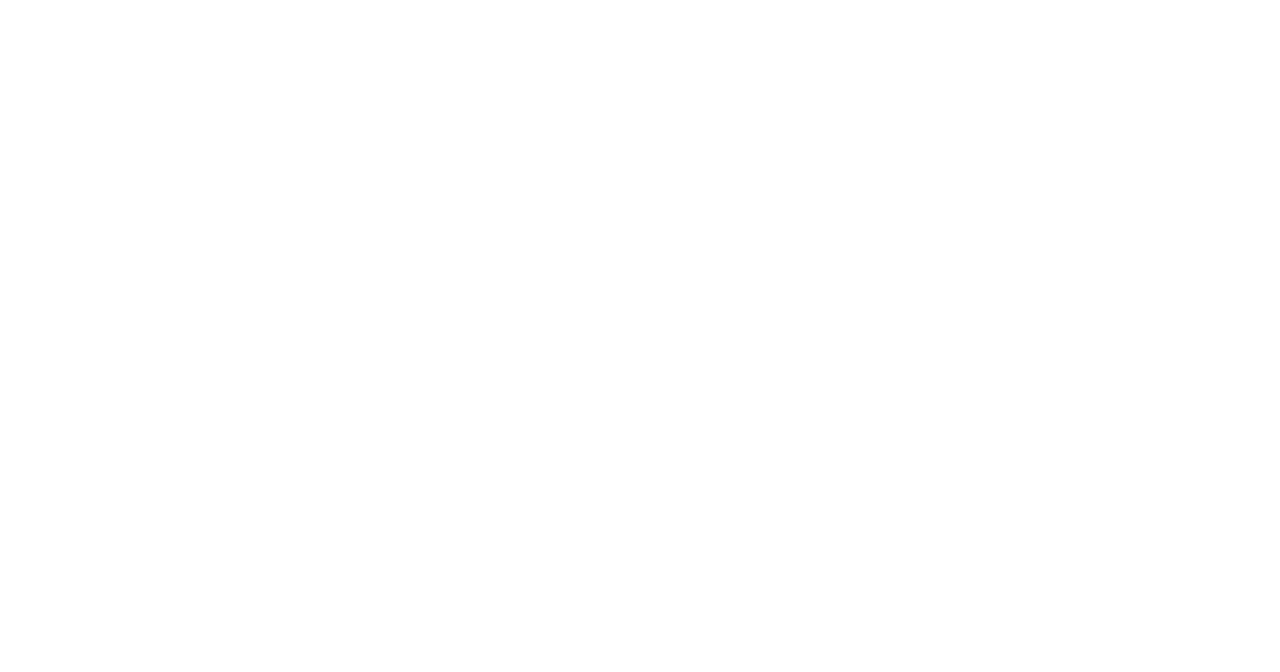
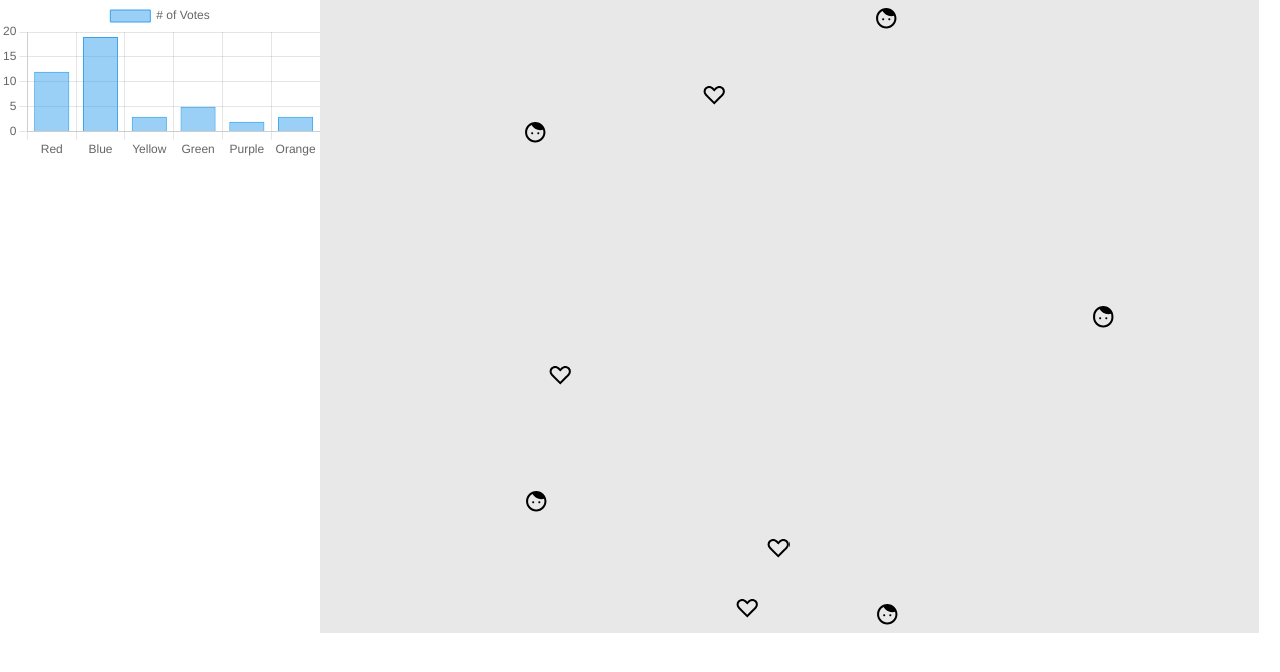
Before and after one commit to iuriguilherme/hawk-dove-game, a website built with webpack: page public/index.html in a window 1280 px wide. Built offline with nearby package versions, Linux system fonts and the light colour scheme.

Commit message:
Initial setup

```diff
--- a/public/style.css
+++ b/public/style.css
@@ -1,6 +1,6 @@
 @charset "utf-8";
 /**!
- * fxhash webpack boilerplate
+ * fxhash4
  * Copyright 2023 Iuri Guilherme <https://iuri.neocities.org/>
  *
  * This program is free software: you can redistribute it and/or modify it
@@ -23,14 +23,47 @@ html {
 }
 body {
   /* leave it to hide the scrollbars */
+/*
   overflow: hidden;
+*/
   margin: 0 auto;
   padding: 0 auto;
+/*
   display: grid;
+*/
+/*
   place-items: center;
+*/
 }
+/*
 canvas {
   width: 100%;
   height: 100%;
   display: block;
 }
+*/
+
+#wrapper {
+  width: 100%;
+  height: 100%;
+/*
+  display: block;
+*/
+  margin: 0 auto;
+}
+
+#graph,
+#game {
+  margin: 0 auto;
+  padding: 0 auto;
+  float: left;
+  height: 100%;
+}
+
+#graph {
+  width: 25%;
+}
+
+#game {
+  width: 75%;
+}
--- a/src/index.js
+++ b/src/index.js
@@ -1,12 +1,11 @@
 /**!
- * @file fxhash boilerplate webpack
- * @version 1.1.1.1
+ * @file fxhash4
+ * @version 0.0.1
  * @copyright Iuri Guilherme 2023
  * @license GNU AGPLv3
  * @author Iuri Guilherme <https://iuri.neocities.org/>
- * @author Laurent Houdard <https://github.com/laurent-h>
- * @author ciphrd <https://github.com/ciphrd>
- * @author fxhash <https://github.com/fxhash>
+ *
+ * Source code available at https://github.com/iuriguilherme/fxhash4
  *
  * This program is free software: you can redistribute it and/or modify it
  * under the terms of the GNU Affero General Public License as published by the
@@ -23,9 +22,12 @@
  *
  */
 
-import p5 from 'p5';
-import { create, all } from 'mathjs';
-const math = create(all, {})
+import { create as mcreate, all as mall } from "mathjs";
+const math = mcreate(mall, {})
+import Phaser from "phaser";
+//~ import Plotly from "plotly.js-dist-min";
+import Chart from "chart.js/auto";
+//~ import p5 from 'p5';
 
 const sleep = ms => new Promise(r => setTimeout(r, ms));
 // https://github.com/fxhash/fxhash-webpack-boilerplate/issues/20
@@ -33,55 +35,132 @@ const properAlphabet =
     "123456789ABCDEFGHJKLMNPQRSTUVWXYZabcdefghijkmnopqrstuvwxyz"
 const variantFactor = 3.904e-87; // This number is magic
 const fxhashDecimal = base58toDecimal(fxhashTrunc);
-const featureVariant = fxHashToVariant(fxhashDecimal, 1);
-//~ const featureVariant = -1;
-let size, scale, ratio, reWidth, reHeight;
-let width = window.innerWidth;
-let height = window.innerHeight;
+const featureVariant = math.max(1, fxHashToVariant(fxhashDecimal, 30));
+console.log("featureVariant: " + featureVariant);
+const startingSubjects = featureVariant;
 
-let sketch = function(p5) {
-  p5.setup = function() {
-    p5.randomSeed(fxrand() * 1e8);
-    p5.colorMode(p5.HSL);
-    ratio = width / height;
-    checkRatio();
-    size = p5.min(reWidth, reHeight);
-    p5.createCanvas(size, size);
-    scale = width / reWidth;
-    p5.scale(scale);
-    p5.frameRate(60);
-    p5.noLoop();
-  };
-  p5.draw = async function() {
-    p5.background(255);
-    console.log({
-      "fxhash": fxhashTrunc,
-      "fxhashDecimal": fxhashDecimal,
-      "featureVariant": featureVariant
-    })
-    await sleep(1);
-    fxpreview();
-  };
-  p5.windowResized = function() {
-    checkRatio();
-    size = p5.min(reWidth, reHeight);
-    p5.resizeCanvas(size, size);
-  }
-}
-let myp5 = new p5(sketch, window.document.body);
+const wrapperDiv = document.createElement("div");
+const graphDiv = document.createElement("div");
+const gameDiv = document.createElement("div");
+const graphCanvas = document.createElement("canvas");
+const gameCanvas = document.createElement("canvas");
+wrapperDiv.id = "wrapper";
+graphDiv.id = "graph";
+gameDiv.id = "game";
+graphCanvas.id = "graphCanvas";
+gameCanvas.id = "gameCanvas";
+document.body.appendChild(wrapperDiv);
+wrapperDiv.appendChild(graphDiv);
+wrapperDiv.appendChild(gameDiv);
+graphDiv.appendChild(graphCanvas);
+gameDiv.appendChild(gameCanvas);
 
-function checkRatio() {
-    let reRatio = window.innerWidth / window.innerHeight;
-    if (reRatio > ratio) {
-        scale = window.innerHeight / height;
-        reWidth = (window.innerHeight / height) * width;
-        reHeight = window.innerHeigth;
-    } else {
-        scale = window.innerWidth / width;
-        reWidth = window.innerWidth;
-        reHeight = (window.innerWidth / width) * height;
+class Example extends Phaser.Scene {
+    constructor () {
+        super();
+    }
+
+    preload () {
+        this.load.svg("subject", "boy.svg");
+        this.load.svg("food", "heart.svg");
+        //~ const blob = new Blob([svgString], { type: 'image/svg+xml' });
+        //~ const url = URL.createObjectURL(blob);
+        //~ this.load.spritesheet(
+            //~ "dude",
+            //~ "dude.png",
+            //~ {
+                //~ "frameWidth": 178,
+                //~ "frameHeight": 198
+            //~ }
+        //~ );
+    }
+
+    create () {
+        //~ let subjects = [];
+        let foods = [];
+        for (let i = 0; i < startingSubjects; i++) {
+            foods.push(this.add.image(0, 0, "food"));
+        }
+        const circle = new Phaser.Geom.Circle(
+            this.cameras.main.centerX,
+            this.cameras.main.centerY,
+            (this.cameras.main.width / 3)
+        );
+        this.group = this.add.group({
+            key: "subject",
+            //~ frame: [0, 1, 5],
+            repeat: startingSubjects
+        });
+        Phaser.Actions.PlaceOnCircle(this.group.getChildren(), circle);
+        Phaser.Actions.RandomCircle(foods, circle);
+        //~ var trace1 = {
+          //~ x: [1, 2, 3, 4],
+          //~ y: [10, 15, 13, 17],
+          //~ type: 'scatter'
+        //~ };
+        //~ var trace2 = {
+          //~ x: [1, 2, 3, 4],
+          //~ y: [16, 5, 11, 9],
+          //~ type: 'scatter'
+        //~ };
+        //~ var data = [trace1, trace2];
+        //~ let plot = Plotly.newPlot("graph", data);
+        let chart = new Chart(graphCanvas, {
+            type: 'bar',
+            data: {
+                labels: ['Red', 'Blue', 'Yellow', 'Green', 'Purple', 'Orange'],
+                datasets: [{
+                    label: '# of Votes',
+                    data: [12, 19, 3, 5, 2, 3],
+                    borderWidth: 1
+                }]
+            },
+            options: {
+                scales: {
+                    y: {
+                        beginAtZero: true
+                    }
+                }
+            }
+        });
+    }
+    update () {
+        //~ Phaser.Actions.RotateAroundDistance(
+            //~ this.group.getChildren(),
+            //~ { x: 400, y: 300 },
+            //~ 0.02,
+            //~ this.tween.getValue()
+        //~ );
     }
 }
+
+const config = {
+    "type": Phaser.CANVAS,
+    "width": window.innerWidth -
+        document.getElementById("graph").offsetWidth -
+        (window.innerWidth / 60),
+    "height": window.innerHeight -
+        document.getElementById("graph").offsetHeight -
+        (window.innerHeight / 60),
+    "backgroundColor": "#e8e8e8",
+    //~ "canvas": document.getElementById("game"),
+    "canvas": gameCanvas,
+    "parent": "game",
+    //~ "physics": {
+        //~ "default": "arcade",
+        //~ "arcade": {
+            //~ "gravity": { y: 300 },
+            //~ "debug": false
+        //~ }
+    //~ },
+    "scale": {
+        "mode": Phaser.Scale.NONE,
+        "zoom": Phaser.Scale.MAX_ZOOM
+    },
+    "scene": Example
+};
+
+const game = new Phaser.Game(config);
 
 /**
  * @param {String} hash: unique fxhash string (or xtz transaction hash)
@@ -114,6 +193,11 @@ function fxHashToVariant(decimalHash, maxVariants = 0, inverse = false) {
     return variant;
 }
 
+window.addEventListener(
+  "resize",
+  game.scale.setMaxZoom()
+);
+
 window.$fxhashFeatures = {
   "fx(variant)": featureVariant
 }
```
Also changed, not shown: package.json (+9 -5 lines), public/index.html (+3 -1 lines), README.md, public/boy.svg (added), public/heart.svg (added), 1 other file.
